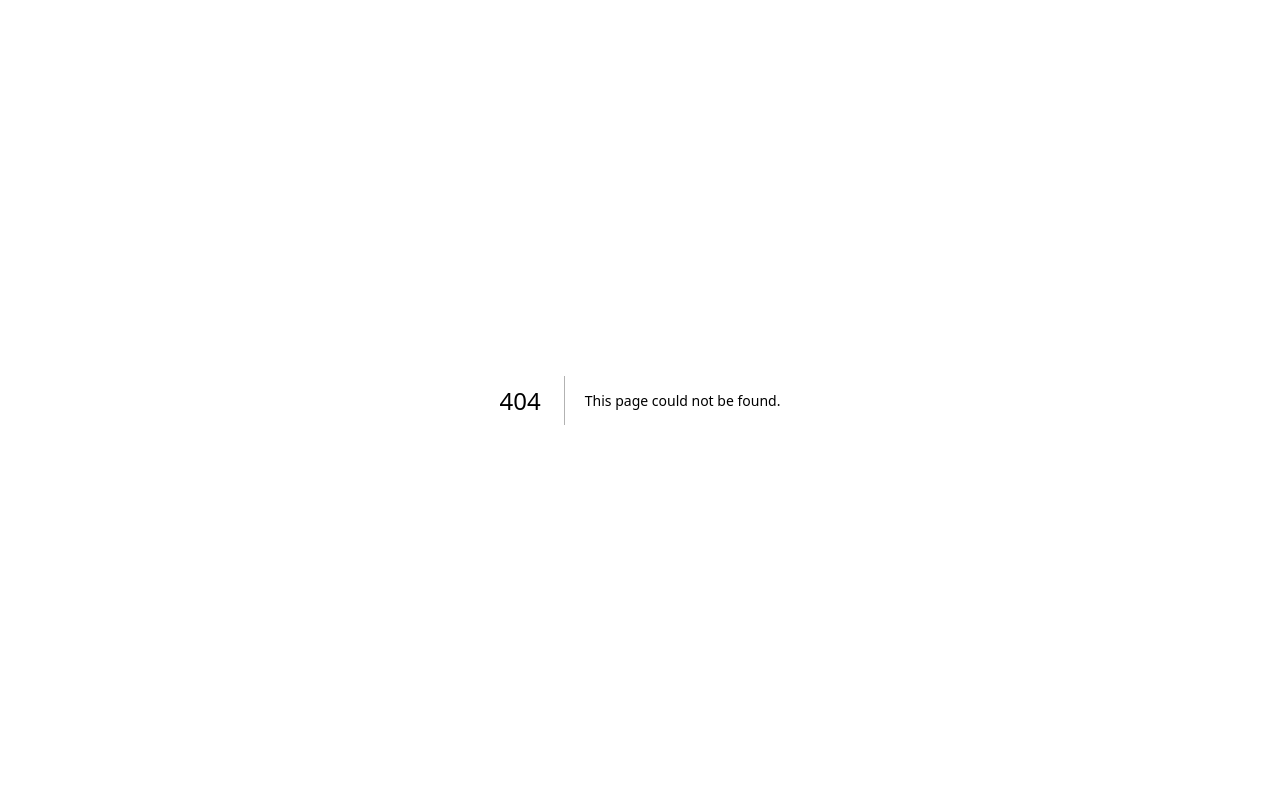
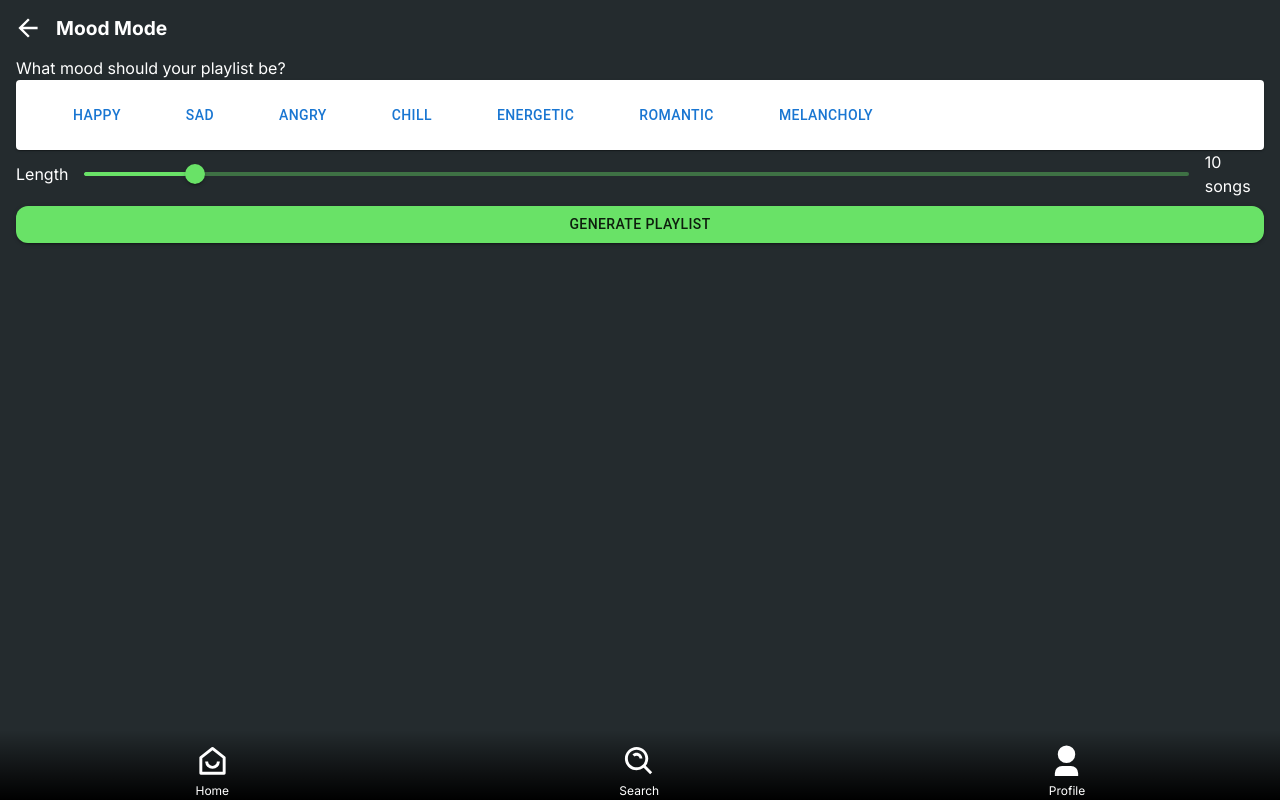
Before and after one commit to AverySchaefer/Kadence_New, a Next.js app in the folder kadence/: page /mood in a window 1280 px wide. Before the commit this address had no page. Built offline with nearby package versions, Linux system fonts and the light colour scheme; no server answers.

Commit message:
moodPage

```diff
--- a/kadence/package.json
+++ b/kadence/package.json
@@ -18,6 +18,9 @@
         "@capacitor/ios": "^4.6.2",
         "@emotion/react": "^11.10.5",
         "@emotion/styled": "^11.10.5",
+        "@fortawesome/fontawesome-svg-core": "^6.3.0",
+        "@fortawesome/free-solid-svg-icons": "^6.3.0",
+        "@fortawesome/react-fontawesome": "^0.2.0",
         "@mui/icons-material": "^5.11.0",
         "@mui/material": "^5.11.8",
         "@next/font": "13.1.6",
@@ -25,6 +28,7 @@
         "bcryptjs": "^2.4.3",
         "eslint": "8.33.0",
         "eslint-config-next": "13.1.6",
+        "font-awesome": "^4.7.0",
         "jsonwebtoken": "^9.0.0",
         "mongo": "^0.1.0",
         "mongodb": "^5.0.0",
--- a/kadence/pages/home.js
+++ b/kadence/pages/home.js
@@ -47,7 +47,10 @@ export default function Home() {
                     >
                         Interval
                     </Button>
-                    <Button className={`${styles.modeBtn} ${styles.moodBtn}`}>
+                    <Button
+                        className={`${styles.modeBtn} ${styles.moodBtn}`}
+                        onClick={() => router.push('/mood')}
+                    >
                         Mood
                     </Button>
                     <Button
--- /dev/null
+++ b/kadence/pages/mood.js
@@ -0,0 +1,207 @@
+import styles from '@/styles/MoodPage.module.css';
+import { Button, Card, Slider, Stack } from '@mui/material';
+import { FontAwesomeIcon } from '@fortawesome/react-fontawesome';
+import { faFaceSmile, faFaceFrown, faFaceAngry, faCouch, faBolt, faHeart, faCloudRain } from '@fortawesome/free-solid-svg-icons';
+import { useRouter } from 'next/router';
+import { PageLayout } from '@/components/';
+import { useState, useEffect } from 'react';
+import { createTheme, ThemeProvider } from '@mui/material/styles';
+
+const theme = createTheme({
+    palette: {
+      primary: {
+        main: '#69e267',
+      },
+    },
+  });
+
+export default function moodModePage() {
+    const [activeMood, setActiveMood] = useState(null);
+    useEffect(() => {
+        setActiveMood(localStorage.getItem('mood'));
+    }, []);
+    const router = useRouter();
+    const selectedColor = '#69e267';
+    const unselectedColor = '#ffffff';
+
+    const [happyIconColor, setHappyIconColor] = useState(unselectedColor);
+    const [sadIconColor, setSadIconColor] = useState(unselectedColor);
+    const [angryIconColor, setAngryIconColor] = useState(unselectedColor);
+    const [chillIconColor, setChillIconColor] = useState(unselectedColor);
+    const [energeticIconColor, setEnergeticIconColor] = useState(unselectedColor);
+    const [romanticIconColor, setRomanticIconColor] = useState(unselectedColor);
+    const [melancholyIconColor, setMelancholyIconColor] = useState(unselectedColor);
+    const [numSongs, setNumSongs] = useState(10);
+
+    const initializeMood = (activeMood) => {
+        switch(activeMood) {
+            case 'Happy':
+                setHappyIconColor(selectedColor);
+                break;
+            case 'Sad':
+                setSadIconColor(selectedColor);
+                break;
+            case 'Angry':
+                setAngryIconColor(selectedColor);
+                break;
+            case 'Chill':
+                setChillIconColor(selectedColor);
+                break;
+            case 'Energetic':
+                setEnergeticIconColor(selectedColor);
+                break;
+            case 'Romantic':
+                setRomanticIconColor(selectedColor);
+                break;
+            case 'Melancholy':
+                setMelancholyIconColor(selectedColor);
+                break;
+        }
+    };
+
+    const changeMood = (mood) => {
+        switch(activeMood) {
+            case 'Happy':
+                setHappyIconColor(unselectedColor);
+                break;
+            case 'Sad':
+                setSadIconColor(unselectedColor);
+                break;
+            case 'Angry':
+                setAngryIconColor(unselectedColor);
+                break;
+            case 'Chill':
+                setChillIconColor(unselectedColor);
+                break;
+            case 'Energetic':
+                setEnergeticIconColor(unselectedColor);
+                break;
+            case 'Romantic':
+                setRomanticIconColor(unselectedColor);
+                break;
+            case 'Melancholy':
+                setMelancholyIconColor(unselectedColor);
+                break;
+        }
+        switch(mood) {
+            case 'Happy':
+                setHappyIconColor(selectedColor);
+                break;
+            case 'Sad':
+                setSadIconColor(selectedColor);
+                break;
+            case 'Angry':
+                setAngryIconColor(selectedColor);
+                break;
+            case 'Chill':
+                setChillIconColor(selectedColor);
+                break;
+            case 'Energetic':
+                setEnergeticIconColor(selectedColor);
+                break;
+            case 'Romantic':
+                setRomanticIconColor(selectedColor);
+                break;
+            case 'Melancholy':
+                setMelancholyIconColor(selectedColor);
+                break;
+        }
+        setActiveMood(mood);
+    };
+
+    useEffect(() => {
+        initializeMood(activeMood);
+    }, [activeMood]);
+    return (
+        <PageLayout title="Mood Mode" prevLink="/home">
+            <p>What mood should your playlist be?</p>
+            <Card className={styles.moodsContainer}>
+                <Button
+                    sx={{ borderRadius: 3, height: 70 }}
+                    startIcon={<FontAwesomeIcon icon={faFaceSmile} color={happyIconColor} style={{width:'45px', height: '45px'}}/>}
+                    className={`${styles.moodButton}`}
+                    onClick={() => changeMood('Happy')}
+                >
+                    Happy
+                </Button>
+                <Button
+                    sx={{ borderRadius: 3 }}
+                    startIcon={<FontAwesomeIcon icon={faFaceFrown} color={sadIconColor} style={{width:'45px', height: '45px'}}/>}
+                    className={`${styles.moodButton}`}
+                    onClick={() => changeMood('Sad')}
+                >
+                    Sad
+                </Button>
+                <Button
+                    sx={{ borderRadius: 3 }}
+                    startIcon={<FontAwesomeIcon icon={faFaceAngry} color={angryIconColor} style={{width:'45px', height: '45px'}}/>}
+                    className={`${styles.moodButton}`}
+                    onClick={() => changeMood('Angry')}
+                >
+                    Angry
+                </Button>
+                <Button
+                    sx={{ borderRadius: 3 }}
+                    startIcon={<FontAwesomeIcon icon={faCouch} color={chillIconColor} style={{width:'45px', height: '45px'}}/>}
+                    className={`${styles.moodButton}`}
+                    onClick={() => changeMood('Chill')}
+                >
+                    Chill
+                </Button>
+                <Button
+                    sx={{ borderRadius: 3 }}
+                    startIcon={<FontAwesomeIcon icon={faBolt} color={energeticIconColor} style={{width:'45px', height: '45px'}}/>}
+                    className={`${styles.moodButton}`}
+                    onClick={() => changeMood('Energetic')}
+                >
+                    Energetic
+                </Button>
+                <Button
+                    sx={{ borderRadius: 3 }}
+                    startIcon={<FontAwesomeIcon icon={faHeart} color={romanticIconColor} style={{width:'45px', height: '45px'}}/>}
+                    className={`${styles.moodButton}`}
+                    onClick={() => changeMood('Romantic')}
+                >
+                    Romantic
+                </Button>
+                <Button
+                    sx={{ borderRadius: 3 }}
+                    startIcon={<FontAwesomeIcon icon={faCloudRain} color={melancholyIconColor} style={{width:'45px', height: '45px'}}/>}
+                    className={`${styles.moodButton}`}
+                    onClick={() => changeMood('Melancholy')}
+                >
+                    Melancholy
+                </Button>
+            </Card>
+            <ThemeProvider theme={theme}>
+                <div className={styles.sliderContainer}>
+                    <Stack spacing={2} direction="row" sx={{ mb: 1 }} alignItems="center" >
+                        <p className={styles.muiSliderLabel}>Length</p>
+                        <Slider
+                            min={0}
+                            step={1}
+                            max={100}
+                            value={numSongs}
+                            onChange={(e) =>
+                                setNumSongs(
+                                    parseInt(e.target.value, 10)
+                                )
+                            }
+                        />
+                        <p className={styles.muiSliderLabel}>{numSongs} songs</p>
+                    </Stack>
+                </div>
+                <Stack alignItems="center" spacing={2}>
+                    <Button
+                        variant="contained"
+                        sx={{ borderRadius: 3, width: '100%' }}
+                        className={`${styles.generateButton}`}
+                    >
+                        Generate Playlist
+                    </Button>
+                </Stack>
+            </ThemeProvider>
+        </PageLayout>
+    );
+
+}
--- /dev/null
+++ b/kadence/styles/MoodPage.Module.css
@@ -0,0 +1,47 @@
+.moodsContainer {
+    margin-top: 0.5rem;
+    background-color: #242b2e;
+    display: grid;
+    grid-Template-areas:
+        'Happy'
+        'Sad'
+        'Angry'
+        'Chill'
+        'Energetic'
+        'Romantic'
+        'Melancholy';
+    grid-template-rows: 1fr 1fr 1fr 1fr 1fr 1fr 1fr;
+    gap: 12px;
+}
+
+.moodButton {
+    background-color: #222222;
+    font-size: 30px;
+    color: #ffffff;
+    text-transform: lowercase ! important;
+    display: flex;
+    justify-content: left;
+}
+
+.generateButton {
+    background-color: #69e267;
+    color: #242b2e;
+    width: 100%;
+    display: flex;
+    justify-content: center;
+}
+
+.sliderContainer {
+    padding-block: 0.02rem;
+    width: 100%;
+    display: flex;
+    justify-content: space-around;
+    align-items: center;
+}
+
+.muiSliderLabel {
+    font-size: 0.75em;
+    display: inline-block;
+    text-align: center;
+    width: 18ch;
+}
--- a/kadence/styles/globals.css
+++ b/kadence/styles/globals.css
@@ -8,7 +8,7 @@
 
     --background-color: #242b2e;
     --menu-option-color: rgb(217, 217, 217);
-    --nav-height: 90px;
+    --nav-height: 70px;
     --music-player-height: 65px;
 }
 
```
Also changed, not shown: kadence/pages/login.js (+17 -1 lines), 1 other file (tests, documents, lock files or other folders).
